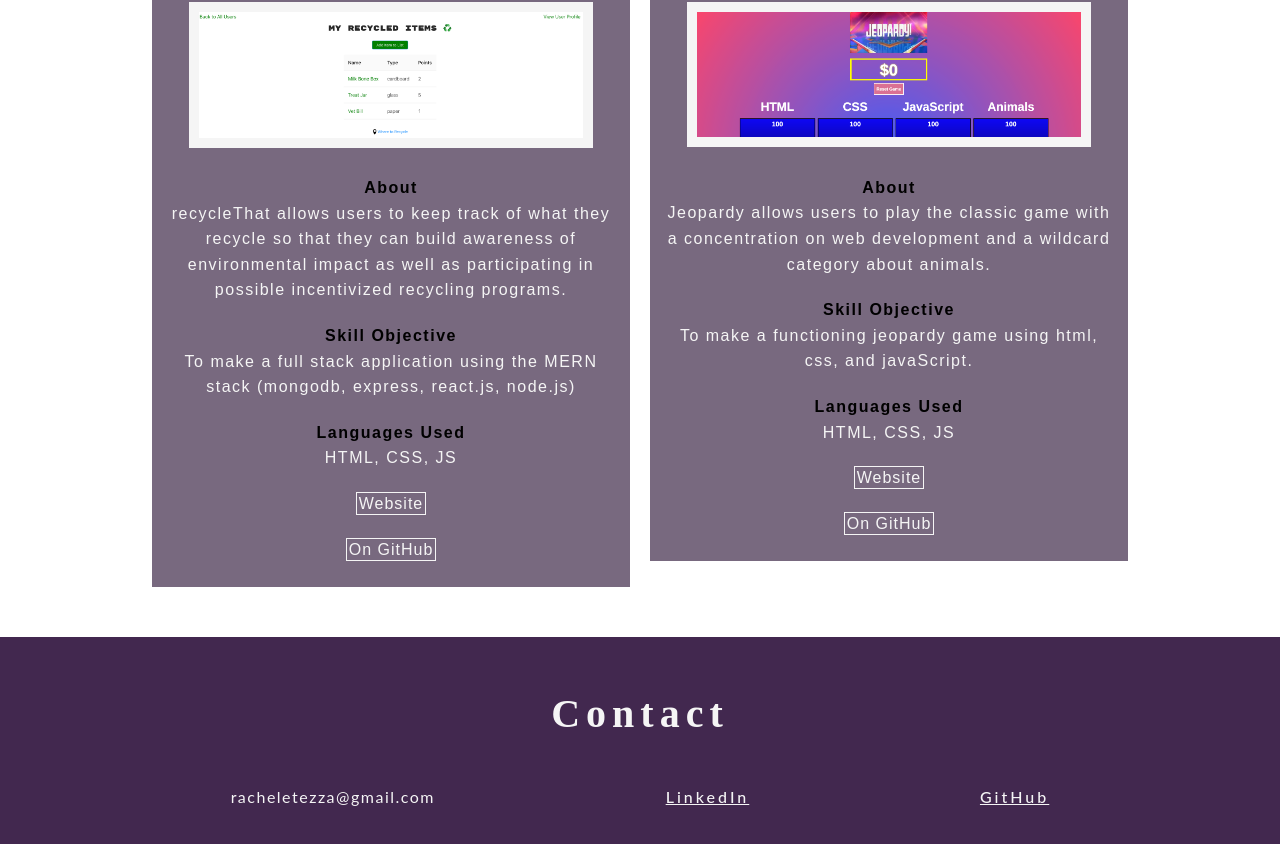
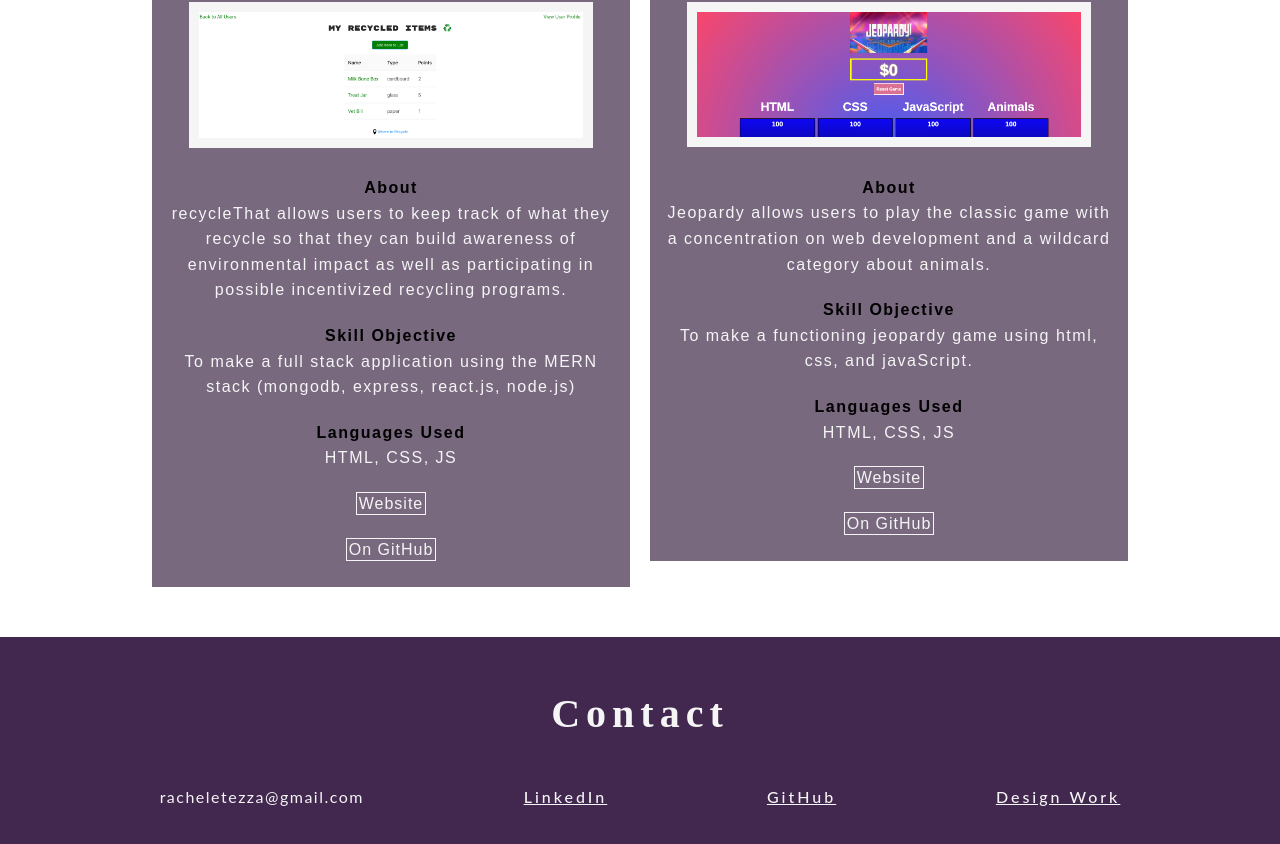
Before and after one commit to racheltezza/rtezza, a React (Create React App) app: page / in a window 1280 px wide. Shown: the part 2881-3725 px from the top of the page. Built offline with nearby package versions, Linux system fonts and the light colour scheme; the HTML template or start-up script is replaced by a standard one.

Commit message:
added design link

```diff
--- a/src/components/Contact.js
+++ b/src/components/Contact.js
@@ -32,6 +32,9 @@ handleHideResume = () => {
                     <li>
                         <a href='https://github.com/racheltezza?tab=repositories' className='contact-link'>GitHub</a>
                     </li>
+                    <li>
+                        <a href='https://www.racheltezzadesign.com/' className='contact-link'>Design Work</a>
+                    </li>
                 </ul>
             </div>
         )
```
